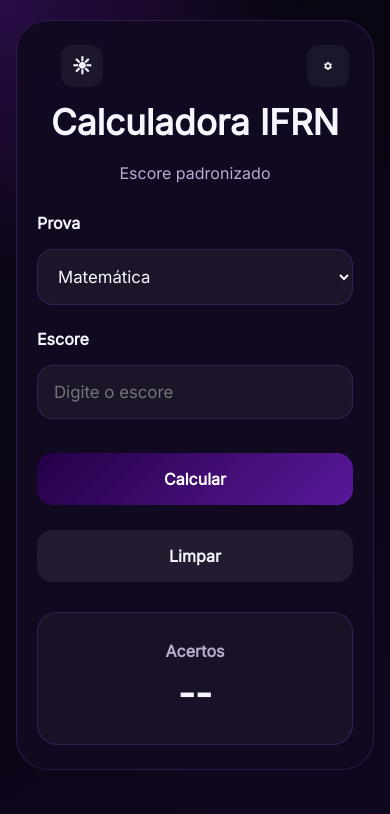
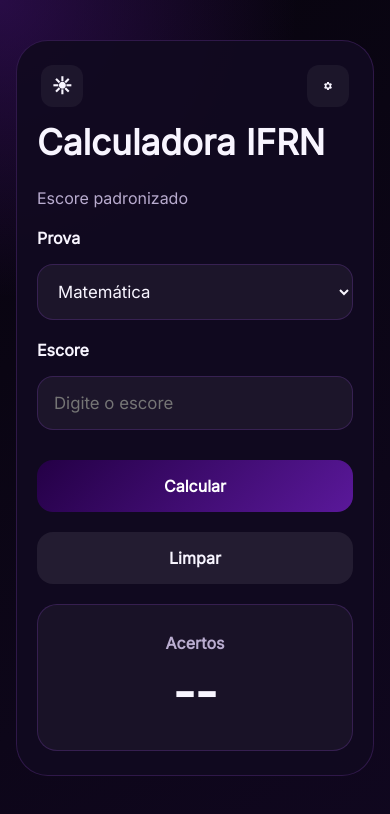
Before and after one commit to Vesgucho/Calc-ifrn, a plain HTML site: page index.html in a window 390 px wide. Drawn offline with Linux system fonts and the light colour scheme.

Commit message:
Update style.css

```diff
--- a/assets/css/style.css
+++ b/assets/css/style.css
@@ -27,12 +27,12 @@
 
 body {
   min-height: 100vh;
-  padding: 20px 16px;
+  padding: 40px 16px;
   display: flex;
   justify-content: center;
   align-items: flex-start;
   background:
-    radial-gradient(circle at top left, rgba(90, 24, 154, .4), transparent 32%),
+    radial-gradient(circle at top left, rgba(90, 24, 154, 0.4), transparent 32%),
     linear-gradient(145deg, var(--bg), var(--bg-2));
   color: var(--text);
 }
@@ -46,30 +46,31 @@
   border: 1px solid var(--border);
   display: grid;
   grid-template-columns: 1fr 1fr;
-  gap: 20px 40px;
+  gap: 30px;
 }
 
-h1, .subtitle, .theme-toggle, .gear {
+.cabecalho {
   grid-column: span 2;
+  text-align: center;
 }
 
 h1 {
-  text-align: center;
   font-size: 2.2rem;
+  margin-bottom: 5px;
 }
 
 .subtitle {
-  text-align: center;
   color: var(--muted);
-  margin-bottom: 10px;
 }
 
-label, input, select, .btn-primary, .btn-secondary {
-  grid-column: 1;
+/* Container do formulário (Coluna esquerda) */
+.painel-cadastro {
+  display: flex;
+  flex-direction: column;
+  gap: 10px;
 }
 
 label {
-  display: block;
   font-weight: 700;
   margin-bottom: -4px;
 }
@@ -77,10 +78,9 @@
 input, select {
   width: 100%;
   padding: 16px;
-  margin-bottom: 4px;
   border-radius: 16px;
   border: 1px solid var(--border);
-  background: rgba(255, 255, 255, .05);
+  background: rgba(255, 255, 255, 0.05);
   color: var(--text);
   font-size: 1.05rem;
 }
@@ -102,7 +102,6 @@
 }
 
 .btn-secondary {
-  margin-top: 5px;
   background: rgba(255, 255, 255, 0.08);
   color: var(--text);
   transition: background 0.2s;
@@ -112,9 +111,8 @@
   background: rgba(255, 255, 255, 0.15);
 }
 
+/* Container de resultados (Coluna direita) */
 .resultado {
-  grid-column: 2;
-  grid-row: 4 / span 10;
   display: flex;
   flex-direction: column;
   justify-content: flex-start;
@@ -124,10 +122,10 @@
 .card {
   padding: 28px;
   border-radius: 20px;
-  background: rgba(255, 255, 255, .04);
+  background: rgba(255, 255, 255, 0.04);
   border: 1px solid var(--border);
   text-align: center;
-  transition: transform .25s ease, box-shadow .25s ease;
+  transition: transform 0.25s ease, box-shadow 0.25s ease;
 }
 
 .card:hover {
@@ -147,6 +145,7 @@
   margin-top: 10px;
 }
 
+/* Botões do Topo */
 .theme-toggle, .gear {
   position: absolute;
   top: 24px;
@@ -159,6 +158,8 @@
   align-items: center;
   justify-content: center;
   font-size: 1.2rem;
+  border: none;
+  cursor: pointer;
 }
 
 .theme-toggle { left: 24px; }
@@ -173,6 +174,7 @@
 
 .gear:hover svg { transform: rotate(45deg); }
 
+/* Notificação Toast */
 .toast {
   position: fixed;
   bottom: 20px;
@@ -184,13 +186,13 @@
   border: 1px solid var(--border);
   opacity: 0;
   z-index: 2000;
-  transition: .25s;
+  transition: 0.25s;
   pointer-events: none;
 }
 
 .toast.show { opacity: 1; }
 
-/* Modais de Configuração e Alerta */
+/* Modais */
 .modal {
   display: none;
   position: fixed;
@@ -216,6 +218,8 @@
   color: var(--text);
 }
 
+.modal-content h2 { margin-bottom: 10px; }
+
 .config-grid-scroll {
   max-height: 280px;
   overflow-y: auto;
@@ -223,7 +227,6 @@
   margin-top: 10px;
 }
 
-/* Customização dos agrupamentos de inputs na engrenagem */
 .config-section {
   border: 1px solid var(--border);
   padding: 15px;
@@ -239,24 +242,20 @@
   color: var(--purple-light);
 }
 
-.config-section label { margin-top: 6px; font-size: 0.85rem; }
-.config-section input { padding: 10px; margin-bottom: 0; border-radius: 10px; }
+.config-section label { margin-top: 6px; font-size: 0.85rem; display: block; }
+.config-section input { padding: 10px; margin-bottom: 5px; border-radius: 10px; }
 
-/* Janela Alerta Vermelha */
 .alert-modal .modal-content {
   text-align: center;
   border: 1px solid rgba(255, 77, 77, 0.4);
 }
 
+/* Responsividade Mobile */
 @media(max-width: 768px) {
   .container {
     grid-template-columns: 1fr;
     padding: 80px 20px 24px 20px;
     gap: 20px;
   }
-  h1, .subtitle, .theme-toggle, .gear, label, input, select, .btn-primary, .btn-secondary, .resultado {
-    grid-column: 1;
-  }
-  .resultado { grid-row: auto; margin-top: 10px; }
-  .card-value { font-size: 2.3rem; }
+  .cabecalho { grid-column: span 1; }
 }
```
